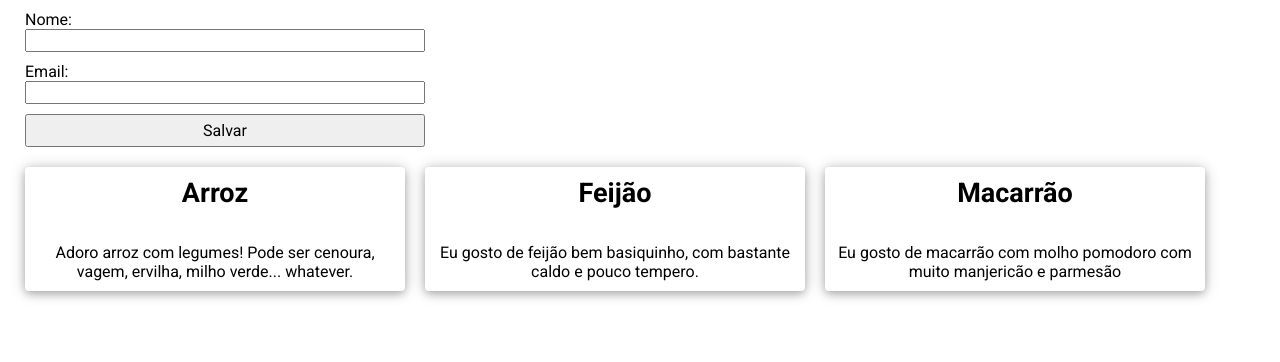
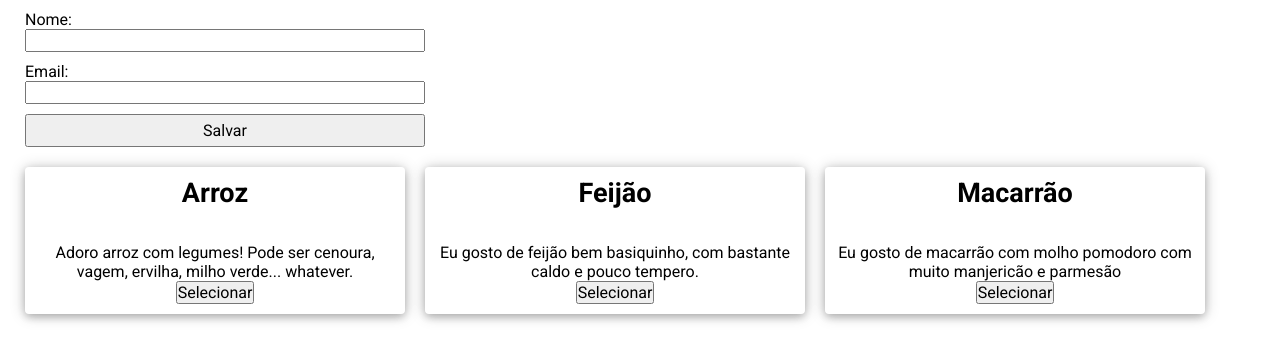
Before and after one commit to diogomacedo/estudos-angular, an Angular app in the folder angular-p01/: page / in a window 1280 px wide. Shown: the top 362 px of the page. Built offline with nearby package versions, Linux system fonts and the light colour scheme.

Commit message:
Adicionado evento para visualizar o card selecionado.

```diff
--- a/angular-p01/src/app/app.component.html
+++ b/angular-p01/src/app/app.component.html
@@ -15,9 +15,9 @@
   </div>
 
   <div class="cards">
-    <app-card [card]="cards[0]"></app-card>
-    <app-card [card]="cards[1]"></app-card>
-    <app-card [card]="cards[2]"></app-card>
+    <app-card [card]="cards[0]" (capturar)="visualizar($event)"></app-card>
+    <app-card [card]="cards[1]" (capturar)="visualizar($event)"></app-card>
+    <app-card [card]="cards[2]" (capturar)="visualizar($event)"></app-card>
   </div>
 
 </div>
--- a/angular-p01/src/app/app.component.ts
+++ b/angular-p01/src/app/app.component.ts
@@ -54,4 +54,8 @@ export class AppComponent {
     return JSON.parse(JSON.stringify(this.novoContato));
   }
 
+  visualizar(item: Card) {
+    console.log('Card: ', item);
+  }
+
 }
--- a/angular-p01/src/app/card/card.component.html
+++ b/angular-p01/src/app/card/card.component.html
@@ -10,4 +10,6 @@
     {{ card.description }}
   </div>
 
+  <button type="button" (click)="selecionar()">Selecionar</button>
+
 </div>
--- a/angular-p01/src/app/card/card.component.ts
+++ b/angular-p01/src/app/card/card.component.ts
@@ -1,4 +1,4 @@
-import { Component, Input, OnInit } from '@angular/core';
+import { Component, EventEmitter, Input, OnInit, Output } from '@angular/core';
 import { Card } from '../models/card';
 
 @Component({
@@ -14,9 +14,16 @@ export class CardComponent implements OnInit {
     description: ''
   };
 
+  @Output('capturar')
+  eventEmitter = new EventEmitter<Card>();
+
   constructor() { }
 
   ngOnInit(): void {
   }
 
+  selecionar() {
+    this.eventEmitter.emit(this.card);
+  }
+
 }
```
